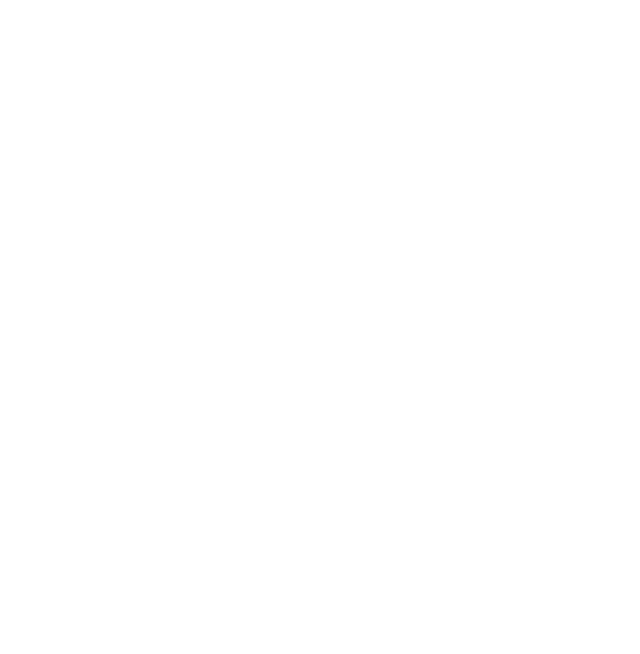
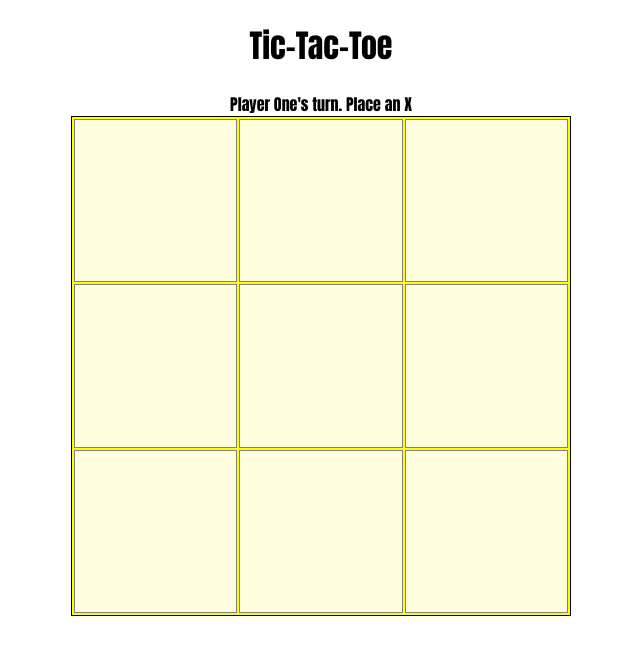
Before and after one commit to SonathanJim/TOP-tic-tac-toe, a plain HTML site: page index.html in a window 1280 px wide. Shown: the whole page, without its empty margins (319-959 px from the left). Drawn offline with Linux system fonts and the light colour scheme.

Commit message:
add UI - displayController and clickHandler

```diff
--- a/index.html
+++ b/index.html
@@ -7,7 +7,11 @@
     <link rel="stylesheet" href="styles.css">
 </head>
 <body>
-
+    <div class="container">
+        <h1 class="title">Tic-Tac-Toe</h1>
+        <div class="game-container" id="game-container"></div>
+        <div class="board-container" id="board-container"></div>
+    </div>
     <script src="tic-tac-toe.js"></script>
 </body>
 </html>
--- a/styles.css
+++ b/styles.css
@@ -0,0 +1,35 @@
+*, *::after, *::before {
+    box-sizing: border-box;
+}
+
+* {
+    font-family: Impact, Haettenschweiler, 'Arial Narrow Bold', sans-serif;
+}
+
+.container {
+    text-align: center;
+    justify-items: center;
+}
+
+.board-container {
+    display: grid;
+    height: 500px;
+    width: 500px;
+    grid-template-columns: repeat(3, 1fr);
+    grid-template-rows: repeat(3, 1fr);
+    border: 1px solid black;
+    gap: 2px;
+    padding: 2px;
+    background-color: yellow;
+}
+
+.cell {
+    display: flex;
+    justify-content: center;
+    align-items: center;
+    text-align: center;
+    font-size: 2rem;
+    border: 1px solid grey;
+    background: lightyellow;
+    cursor: pointer;
+}
--- a/tic-tac-toe.js
+++ b/tic-tac-toe.js
@@ -124,9 +124,51 @@ function GameController(
     //return methods
     return {
         playRound,
-        getActivePlayer
+        getActivePlayer,
+        getBoard: gameboard.getBoard
     }
 }
 
+function DisplayController () {
+    // select game
+    const game = GameController();
+    // select outer game-container where I'll display game info
+    const gameContainer = document.querySelector('.game-container')
+    // select inner board-container where I'll display the board
+    const boardContainer = document.querySelector('.board-container')
+    // function to create the board
+    const updateDisplay = () => {
+        // clear board
+        boardContainer.textContent = "";
+        // get the newest version of the board
+        const board = game.getBoard();
+        const activePlayer = game.getActivePlayer();
+        // display the activePlayer's turn
+        gameContainer.textContent = `${activePlayer.name}'s turn. Place an ${activePlayer.marker}`;
+        // render the board
+        board.forEach((cell, index) => {
+            // create button for each cell
+            const cellButton = document.createElement('button');
+            cellButton.classList.add("cell"); //add class of cell
+            // add marker value
+            cellButton.textContent = cell.getValue();
+            cellButton.dataset.cell = index
+            boardContainer.appendChild(cellButton);
 
-const game = GameController();
+        })
+    }
+
+    // add event listener to the board
+    function clickHandler(e) {
+        const selectedCell = e.target.dataset.cell;
+        if (!selectedCell) return;
+
+        game.playRound(selectedCell);
+        updateDisplay();
+    }
+    boardContainer.addEventListener("click", clickHandler);
+    // initial render board
+    updateDisplay();
+}
+
+DisplayController();
```
